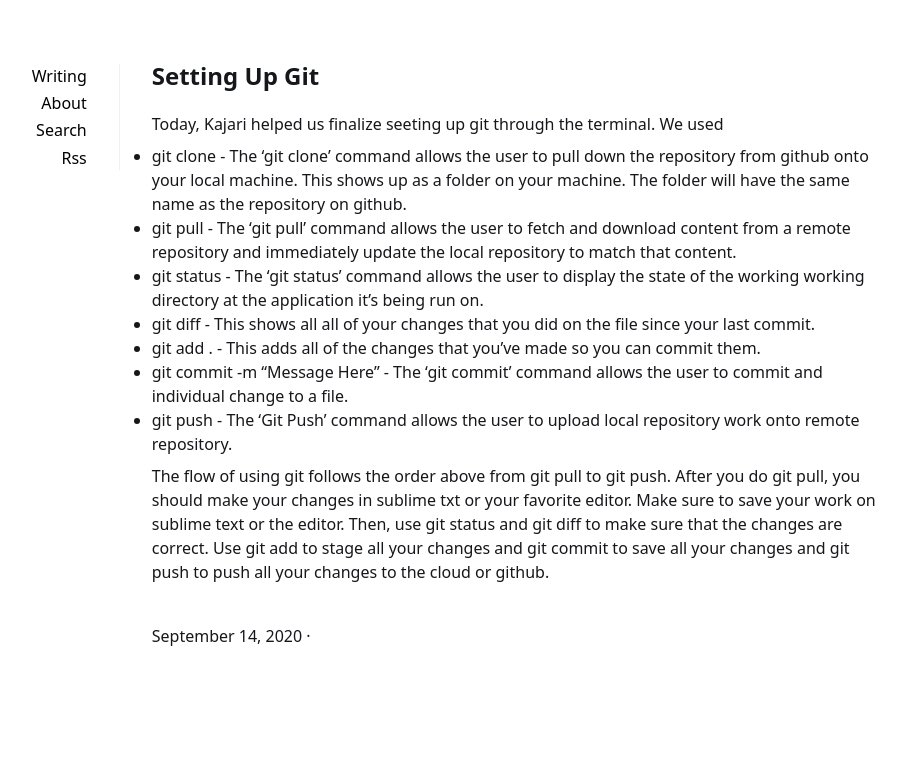
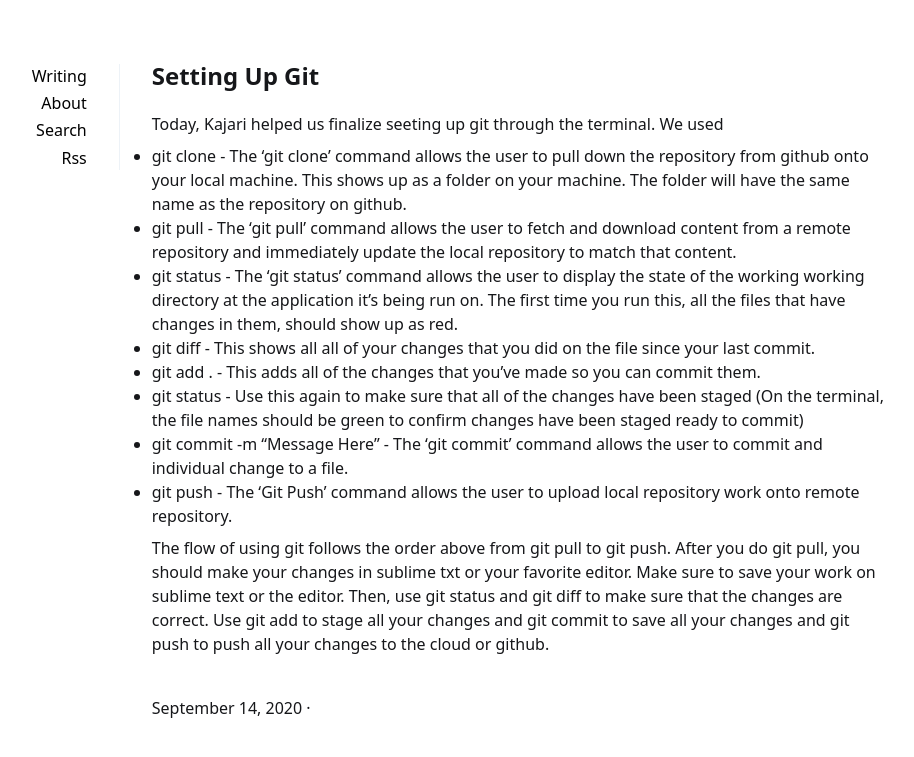
Before and after one commit to Osvaldo178/Osvaldo178.github.io, a Jekyll site: the page built from _posts/2020-09-14-Setting-Up-Git.md, in a window 1280 px wide. Shown: the top 757 px of the page, without its empty margins (201-1115 px from the left). Built offline with Jekyll 4.4.1, drawn with Linux system fonts in a browser that asks for light colours.

Commit message:
Add more details about git status

```diff
--- a/_posts/2020-09-14-Setting-Up-Git.md
+++ b/_posts/2020-09-14-Setting-Up-Git.md
@@ -9,9 +9,10 @@ Today, Kajari helped us finalize seeting up git through the terminal. We used
 
 * git clone - The ‘git clone’ command allows the user to pull down the repository from github onto your local machine. This shows up as a folder on your machine. The folder will have the same name as the repository on github.
 * git pull - The ‘git pull’ command allows the user to fetch and download content from a remote repository and immediately update the local repository to match that content.
-* git status - The ‘git status’ command allows the user to display the state of the working working directory at the application it's being run on.
+* git status - The ‘git status’ command allows the user to display the state of the working working directory at the application it's being run on. The first time you run this, all the files that have changes in them, should show up as red.
 * git diff - This shows all all of your changes that you did on the file since your last commit.
 * git add . - This adds all of the changes that you've made so you can commit them.
+* git status - Use this again to make sure that all of the changes have been staged (On the terminal, the file names should be green to confirm changes have been staged ready to commit)
 * git commit -m "Message Here" - The ‘git commit’ command allows the user to commit and individual change to a file.
 * git push - The ‘Git Push’ command allows the user to upload local repository work onto remote repository.
 
```
